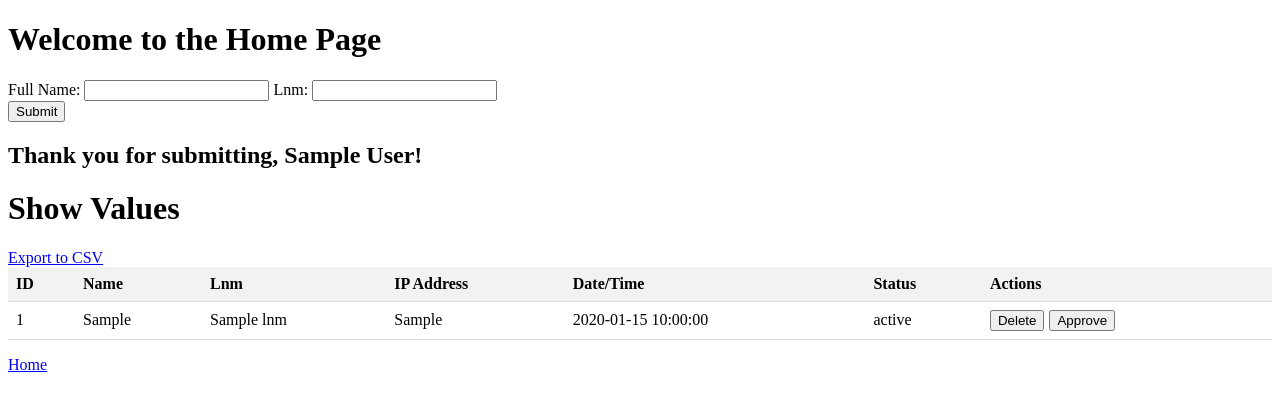
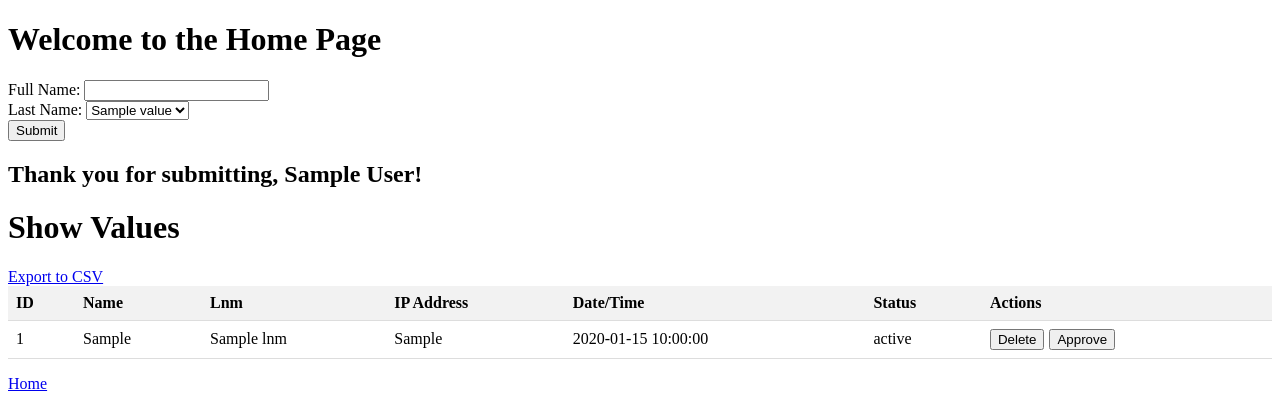
Before and after one commit to saurabhproject1/SSC_Login, a Flask app: template templates/home.html in a window 1280 px wide. Shown: the top 420 px of the page. Run offline with Flask 3, Linux system fonts and the light colour scheme; the template is opened without the code that fills it: most values are stand-ins (such as "Sample title", 1, 10 or a date in 2020).

Commit message:
List box working

```diff
--- a/main.py
+++ b/main.py
@@ -2,7 +2,6 @@ import csv
 from io import StringIO
 from flask import Flask, render_template, request, redirect, Response
 from sqlalchemy import create_engine, text
-import socket
 
 db_connection_string = "mysql+pymysql://j55z75162mg05cwn14xl:pscale_pw_bOno0XMWIKvKxfXsJu29IQ7XFKt8oYNt60cPgXNWpAy@aws.connect.psdb.cloud/ssc_att?charset=utf8mb4"
 engine = create_engine(db_connection_string, connect_args={"ssl": {"ssl_ca": "/etc/ssl/cert.pem"}})
@@ -32,16 +31,21 @@ def login():
         return render_template("login.html", error_message="Invalid username or password")
 
 # Add application to database
-# Add application to database
-# Add application to database
-# Add application to database
 def add_application_to_db(data):
     with engine.connect() as conn:
         stmt = text("INSERT INTO SST_ATT_NEW_TBL_1 (nm, ip, Lnm) VALUES (:name, :ip_address, :Lnm)")
-        values = [{'name': nm, 'Lnm': Lnm, 'ip_address': request.remote_addr} for nm, Lnm in data.getlist('Full_name')]
+        values = [{'name': name, 'Lnm': Lnm, 'ip_address': request.remote_addr} for name, Lnm in data.lists()]
         conn.execute(stmt, values)
-    return data.get('Full_name')
 
+
+# Retrieve existing values from the database
+    with engine.connect() as conn:
+        stmt = text("SELECT DISTINCT Lnm FROM SST_ATT_NEW_TBL_1")
+        result = conn.execute(stmt)
+        existing_values = [row[0] for row in result]
+
+
+    return render_template('home.html', existing_values=existing_values)
 # Delete application from database
 def delete_application_from_db(row_id):
     with engine.connect() as conn:
@@ -66,7 +70,18 @@ def home():
     if request.method == 'POST':
         data = request.form
         full_name = add_application_to_db(data)
-        return redirect("/home")
+        # Process the form data and add to the database
+
+    # Retrieve last names from the database
+    with engine.connect() as conn:
+        stmt = text("SELECT Lnm FROM SST_ATT_NEW_TBL_1")
+        result = conn.execute(stmt)
+        last_names = [row[0] for row in result]
+
+
+
+
+
 
     delete_success = request.args.get('delete_success')
     if delete_success == 'true':
@@ -75,7 +90,9 @@ def home():
         message = None
 
     data = execute_sql_statement()
-    return render_template("home.html", message=message, data=data)
+    return render_template("home.html", message=message, data=data, last_names=last_names)
+
+
 
 @app.route("/delete", methods=['POST'])
 
@@ -126,6 +143,7 @@ def approve():
 
 
 # Showvalue page
+
 @app.route("/showvalue")
 def showvalue():
     data = execute_sql_statement()
--- a/templates/home.html
+++ b/templates/home.html
@@ -40,18 +40,27 @@
 <body>
     <h1>Welcome to the Home Page</h1>
 
-    <form action="/home" method="POST">
-        <label for="full_name">Full Name:</label>
-        <input type="text" id="full_name" name="Full_name" required>
-       <label for="Last_name">Lnm:</label>
-        <input type="text" id="Lnm" name="Lnm" required>
+    <form method="POST" action="/home">
+        <label for="Full_name">Full Name:</label>
+        <input type="text" name="Full_name" id="Full_name">
+        <br>
+        <label for="Lnm">Last Name:</label>
+        <select name="Lnm" id="Lnm">
+            {% for value in last_names %}
+            <option value="{{ value }}">{{ value }}</option>
+            {% endfor %}
+        </select>
         <br>
         <input type="submit" value="Submit">
     </form>
-
     {% if full_name %}
     <h2>Thank you for submitting, {{ full_name }}!</h2>
     {% endif %}
+
+
+
+
+
 
     <h1>Show Values</h1>
 
```
